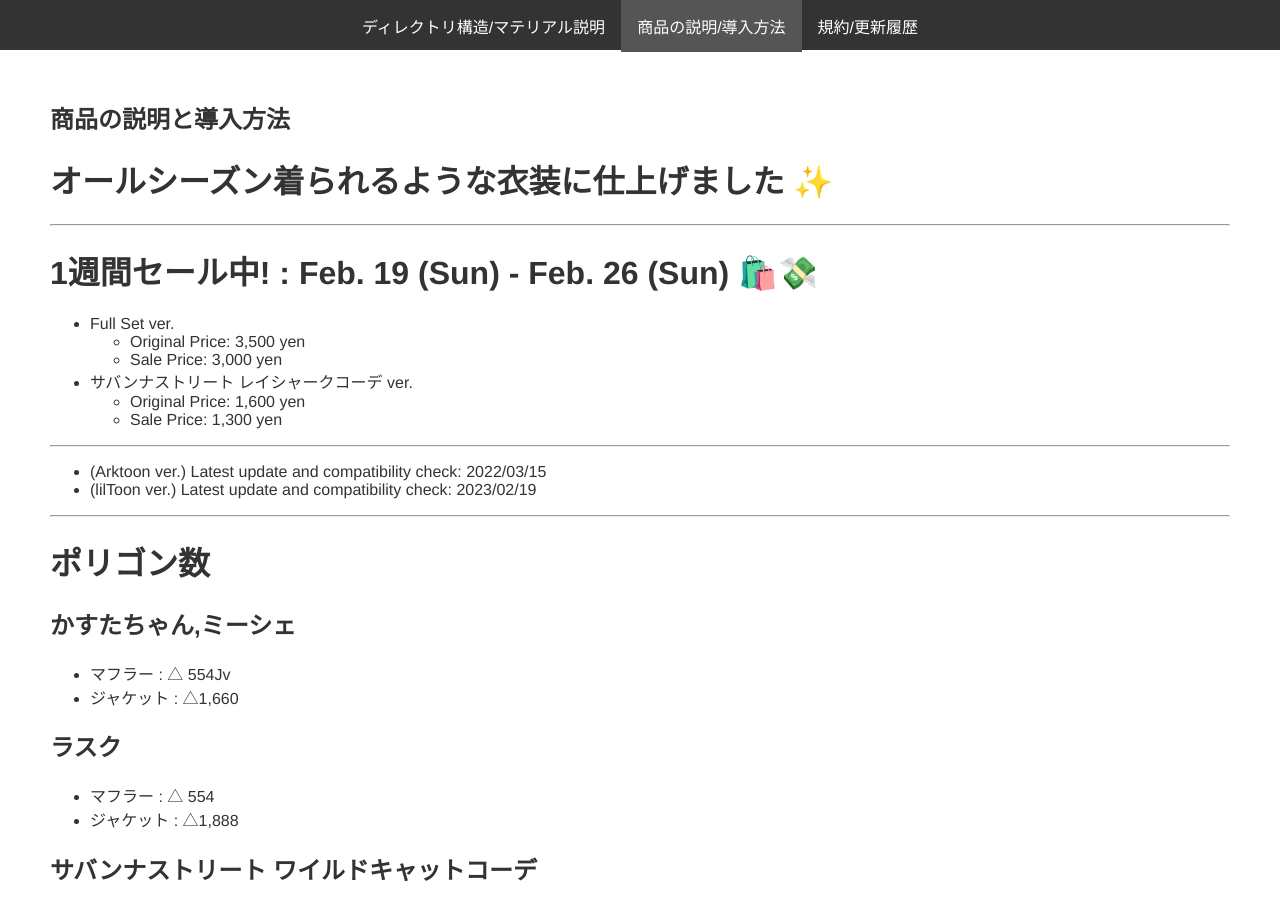
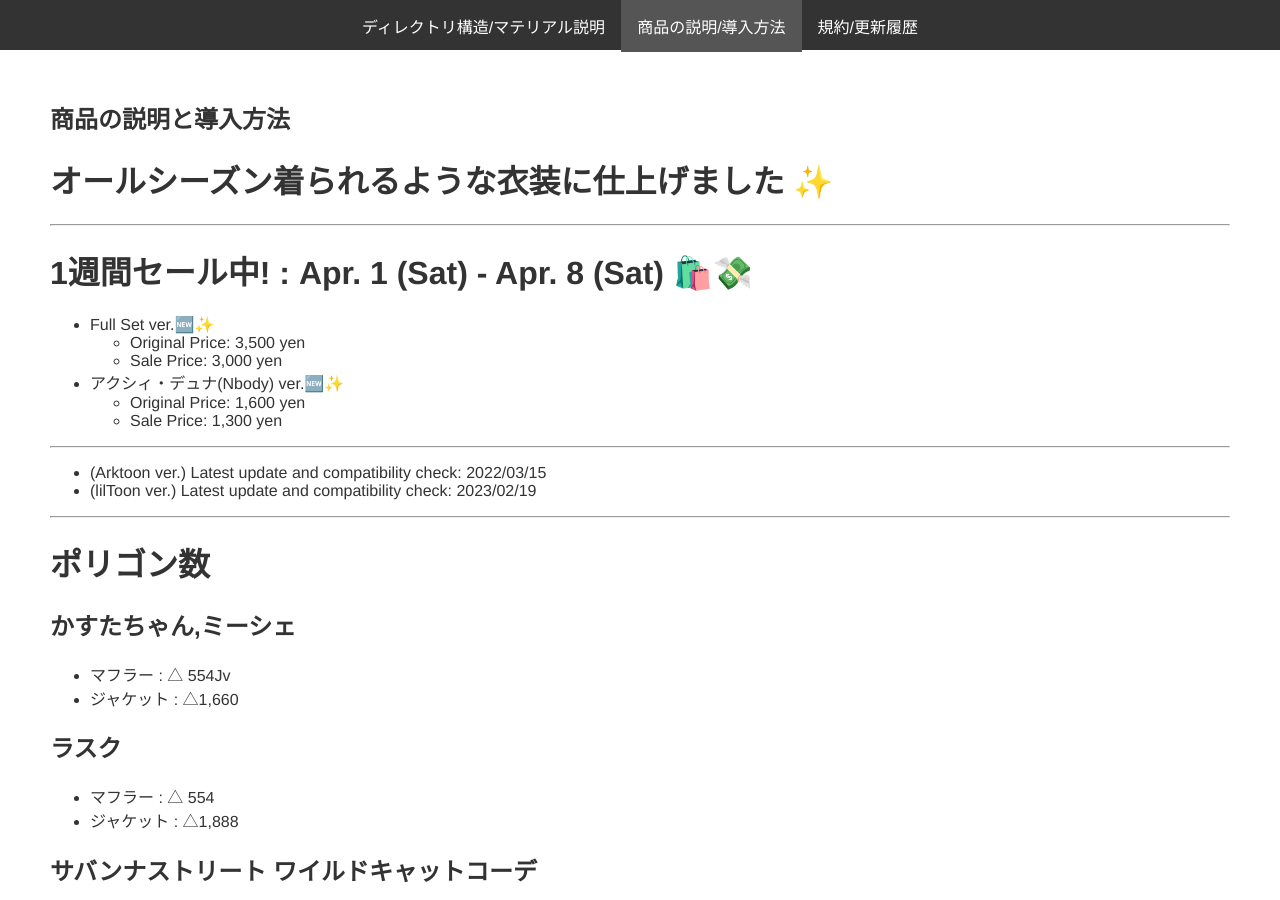
Before and after one commit to KLJP01/CasualAndCoolJacketManual, a Jekyll site: the page built from getting-started.md, in a window 1280 px wide and 900 px high. Built offline with Jekyll 4.4.1, drawn with Linux system fonts in a browser that asks for light colours.

Commit message:
:memo: Add

```diff
--- a/getting-started.md
+++ b/getting-started.md
@@ -7,11 +7,11 @@ title: 商品の説明と導入方法
 
 ---
 
-# 1週間セール中! : Feb. 19 (Sun) - Feb. 26 (Sun) 🛍️💸
-- Full Set ver.
+# 1週間セール中! : Apr. 1 (Sat) - Apr. 8 (Sat) 🛍️💸
+- Full Set ver.🆕✨
     - Original Price: 3,500 yen
     - Sale Price: 3,000 yen
-- サバンナストリート レイシャークコーデ ver.
+- アクシィ・デュナ(Nbody) ver.🆕✨
     - Original Price: 1,600 yen
     - Sale Price: 1,300 yen
 
```
Also changed, not shown: 1 other file.
